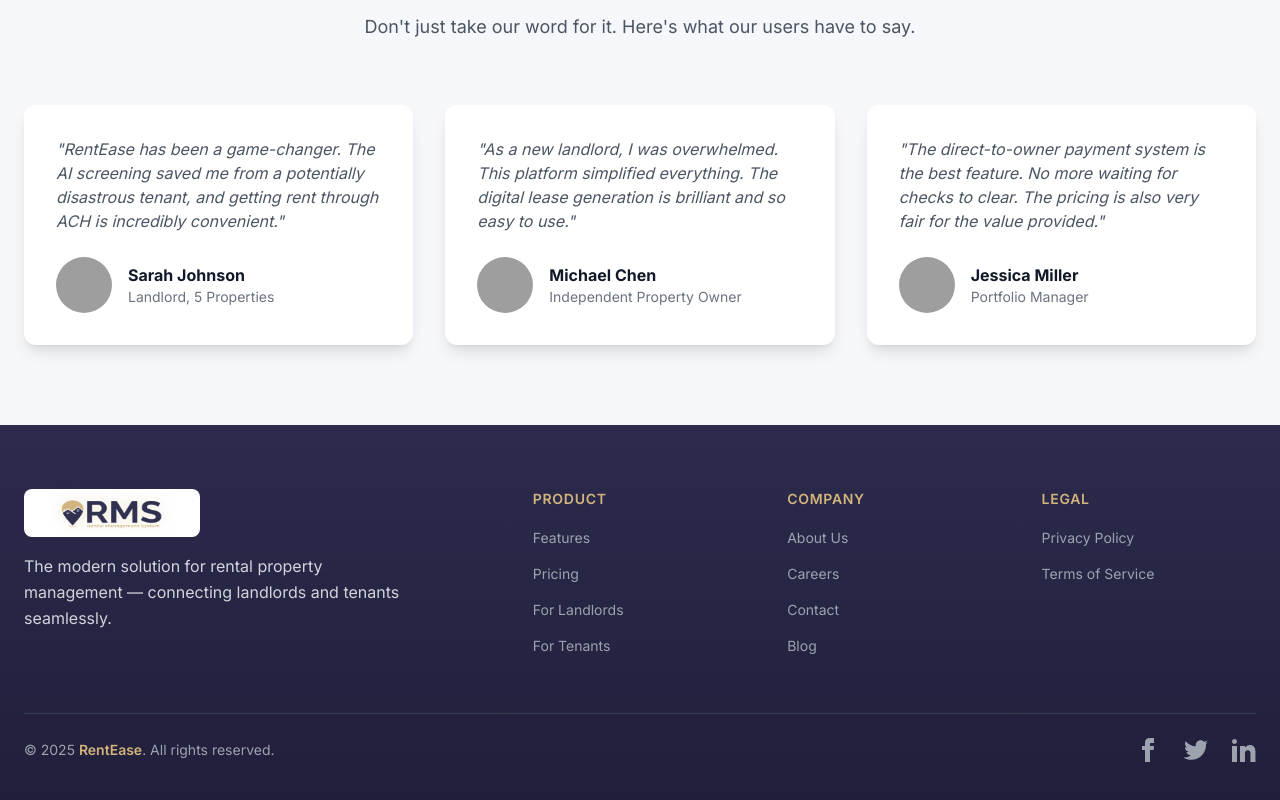
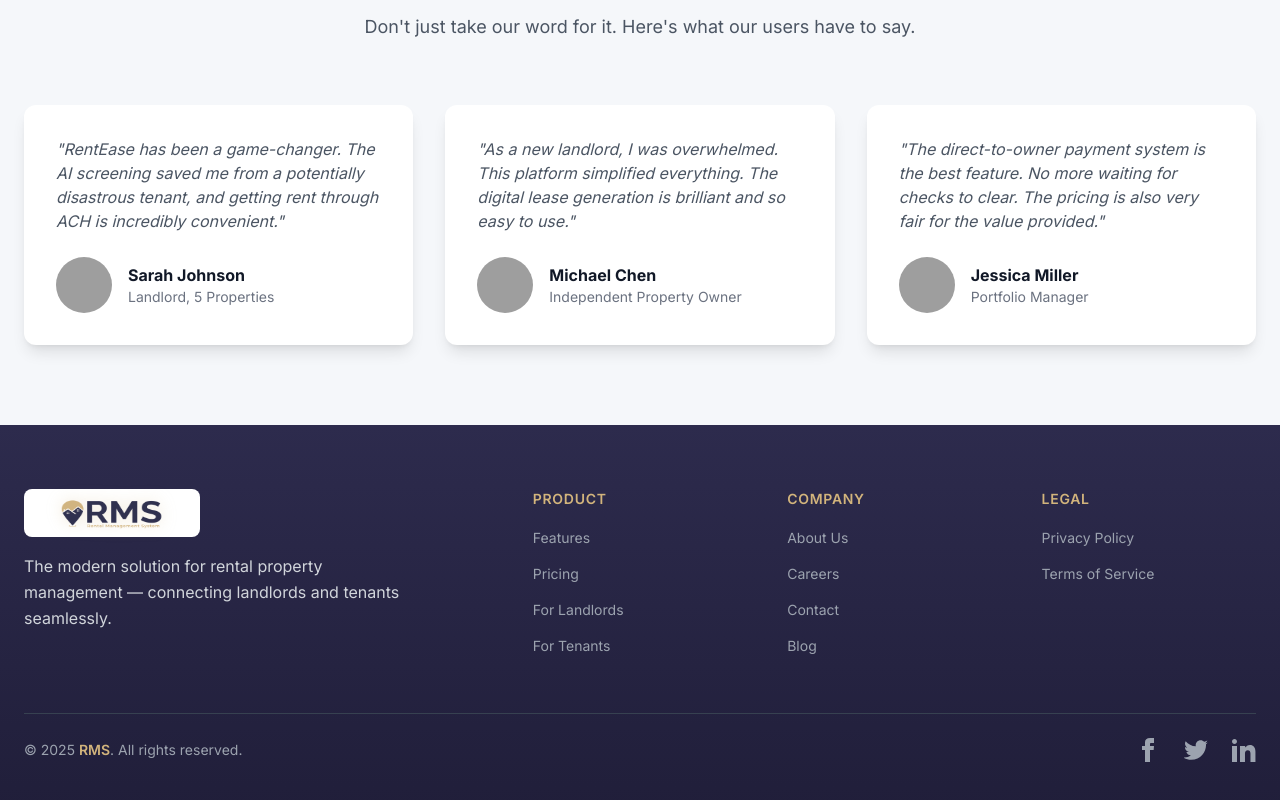
Before and after one commit to hemanthkumar525/Home_RMS, a React (Vite) app: page / in a window 1280 px wide. Shown: the part 3112-3912 px from the top of the page. Built offline with nearby package versions, Linux system fonts and the light colour scheme; grey boxes are pictures that could not be loaded.

Commit message:
Update footer brand name from RentEase to RMS

```diff
--- a/components/Footer.tsx
+++ b/components/Footer.tsx
@@ -86,7 +86,7 @@ const Footer: React.FC = () => {
 
     {/* Bottom Section */}
     <div className="mt-6 flex flex-col sm:flex-row justify-between items-center text-sm text-gray-400">
-      <p>&copy; {new Date().getFullYear()} <span className="text-[#D2B47C] font-semibold">RentEase</span>. All rights reserved.</p>
+      <p>&copy; {new Date().getFullYear()} <span className="text-[#D2B47C] font-semibold">RMS</span>. All rights reserved.</p>
       <div className="flex space-x-6 mt-4 sm:mt-0">
         {socialLinks.map((social) => (
           <a
```
